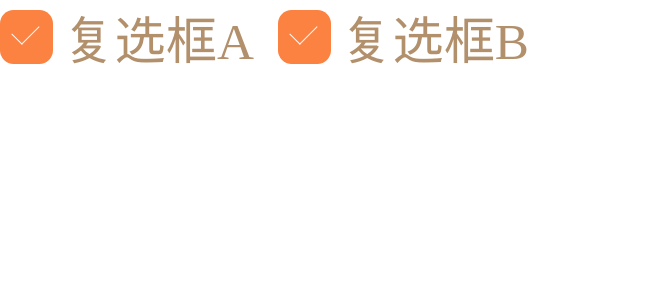
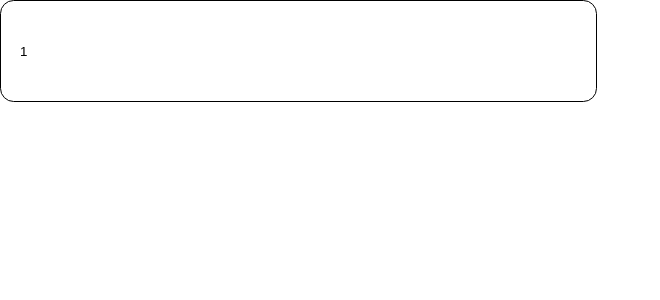
Before and after one commit to zhiquanli-web/utils, a Vue app: page /#/home in a window 1280 px wide. Shown: the top 300 px of the page, without its empty margins (0-660 px from the left). Built offline with nearby package versions, Linux system fonts and the light colour scheme.

Commit message:
选择器组件

```diff
--- a/src/assets/styles/index.scss
+++ b/src/assets/styles/index.scss
@@ -17,6 +17,11 @@ ul,
 li {
   list-style: none;
 }
+
+::-webkit-scrollbar {
+  display: none;
+}
+
 .gearDatetime,
 .gearDate {
   font-family: Helvetica Neue, Helvetica, Arial, sans-serif;
--- /dev/null
+++ b/src/components/Select/options.vue
@@ -0,0 +1,40 @@
+<template>
+  <li @click.stop="selectOptionClick" :class="{ active: selected }">
+    <slot></slot>
+    <template v-if="!$slots.default">{{ label }}</template>
+  </li>
+</template>
+
+<script>
+export default {
+  name: "l-option",
+  props: {
+    value: [String, Number],
+    label: [String, Number],
+  },
+  inject: ["select"],
+  data() {
+    return {
+      selected: false,
+    };
+  },
+  watch: {
+    "select.query": {
+      handler(val) {
+        this.selected = val === this.value;
+      },
+      immediate: true,
+    },
+  },
+  methods: {
+    selectOptionClick() {
+      this.$parent.$emit.apply(
+        this.$parent,
+        ["handleOptionClick"].concat([this, this.value])
+      );
+    },
+  },
+};
+</script>
+
+<style lang="scss" scoped></style>
--- /dev/null
+++ b/src/components/Select/select.vue
@@ -0,0 +1,123 @@
+<template>
+  <section class="select-container">
+    <input
+      type="text"
+      ref="select"
+      :disabled="disabled"
+      v-model="query"
+      @focus="handleFocus"
+      @blur="handleBlur"
+      @click="handleClick"
+      readonly
+      class="select-input"
+    />
+    <transition name="fade">
+      <nav class="option-container" v-show="visible">
+        <ul class="select-list">
+          <slot></slot>
+        </ul>
+      </nav>
+    </transition>
+  </section>
+</template>
+
+<script>
+export default {
+  name: "l-select",
+  props: {
+    disabled: Boolean,
+    value: [Number, String],
+  },
+  components: {
+    Option: () => import("./options.vue"),
+  },
+  data() {
+    return {
+      query: "",
+      visible: false,
+      isFocus: false,
+    };
+  },
+  provide() {
+    return {
+      select: this,
+    };
+  },
+  created() {
+    this.query = this.value;
+    this.$on("handleOptionClick", this.handleOptionSelect);
+  },
+  methods: {
+    handleFocus() {
+      if (!this.isFocus) {
+        this.visible = true;
+      }
+    },
+    handleBlur() {
+      this.visible = false;
+      this.isFocus = false;
+    },
+    handleClick() {
+      if (this.isFocus) this.visible = !this.visible;
+      else this.isFocus = true;
+    },
+    handleOptionSelect(option, val) {
+      this.query = val;
+      this.$emit("input", val);
+      this.$emit("change", val);
+    },
+  },
+};
+</script>
+
+<style lang="scss" scoped>
+.fade-enter-active,
+.fade-leave-active {
+  max-height: vw(320);
+  transition: max-height 0.3s ease-in;
+}
+
+.fade-enter,
+.fade-leave-to {
+  max-height: 0;
+}
+.select-container {
+  position: relative;
+  width: vw(350);
+  height: vw(60);
+  .select-input {
+    box-sizing: border-box;
+    outline: none;
+    border: 1px #000 solid;
+    border-radius: vw(8);
+    width: 100%;
+    height: 100%;
+    text-indent: vw(10);
+    &:focus {
+      caret-color: #b1906b;
+      border: #b1906b 1px solid;
+    }
+  }
+  nav {
+    box-sizing: border-box;
+    position: absolute;
+    width: 100%;
+    border-radius: vw(8);
+    border: 1px solid #b1906b;
+    overflow: hidden;
+    margin-top: vw(10);
+  }
+  ::v-deep .select-list {
+    max-height: vw(320);
+    overflow: auto;
+    li {
+      border-radius: vw(6);
+      padding: vw(10);
+      &.active {
+        background-color: #b1906b;
+        color: #fff;
+      }
+    }
+  }
+}
+</style>
--- a/src/views/Home.vue
+++ b/src/views/Home.vue
@@ -28,10 +28,15 @@
     </RadioGroup> -->
     <!-- <checkbox v-model="checked1">复选框A</checkbox>
     <checkbox v-model="checked2">复选框B</checkbox> -->
-    <CheckboxGroup v-model="checkList" @change="change">
+    <!-- <CheckboxGroup v-model="checkList" @change="change">
       <checkbox label="复选框A"></checkbox>
       <checkbox label="复选框B"></checkbox>
-    </CheckboxGroup>
+    </CheckboxGroup> -->
+    <l-select v-model="value">
+      <l-option v-for="item in list" :key="item.value" :value="item.value">
+        {{ item.label }}
+      </l-option>
+    </l-select>
   </div>
 </template>
 
@@ -51,8 +56,10 @@ export default {
     // DatePicker: () => import("@/components/DatePicker/main.vue"),
     // radio: () => import("@/components/Radio/radio.vue"),
     // RadioGroup: () => import("@/components/Radio/radio-group.vue"),
-    checkbox: () => import("@/components/Checkbox/checkbox.vue"),
-    CheckboxGroup: () => import("@/components/Checkbox/checkbox-group.vue"),
+    // checkbox: () => import("@/components/Checkbox/checkbox.vue"),
+    // CheckboxGroup: () => import("@/components/Checkbox/checkbox-group.vue"),
+    LSelect: () => import("@/components/Select/select.vue"),
+    LOption: () => import("@/components/Select/options.vue")
   },
   name: "Home",
   data() {
@@ -60,6 +67,16 @@ export default {
       checked1: false,
       checked2: true,
       checkList: ["复选框A", "复选框B"],
+      value: 1,
+      list: [
+        {label: '选项1', value: 1},
+        {label: '选项2', value: 2},
+        {label: '选项3', value: 3},
+        {label: '选项4', value: 4},
+        {label: '选项5', value: 5},
+        {label: '选项6', value: 6},
+        {label: '选项7', value: 7},
+      ]
       // data: [1, 2, 3, 4, 5],
     };
   },
```
